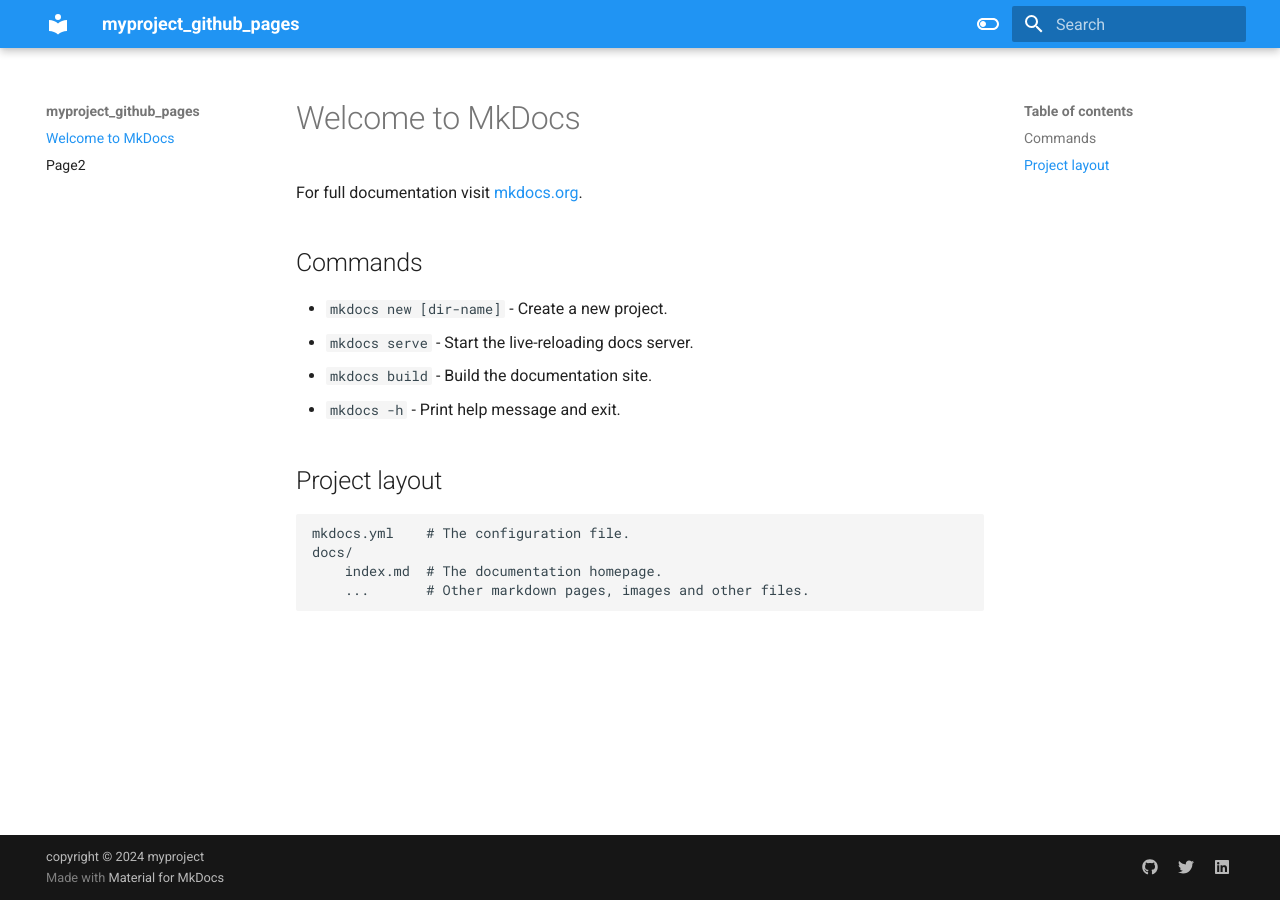
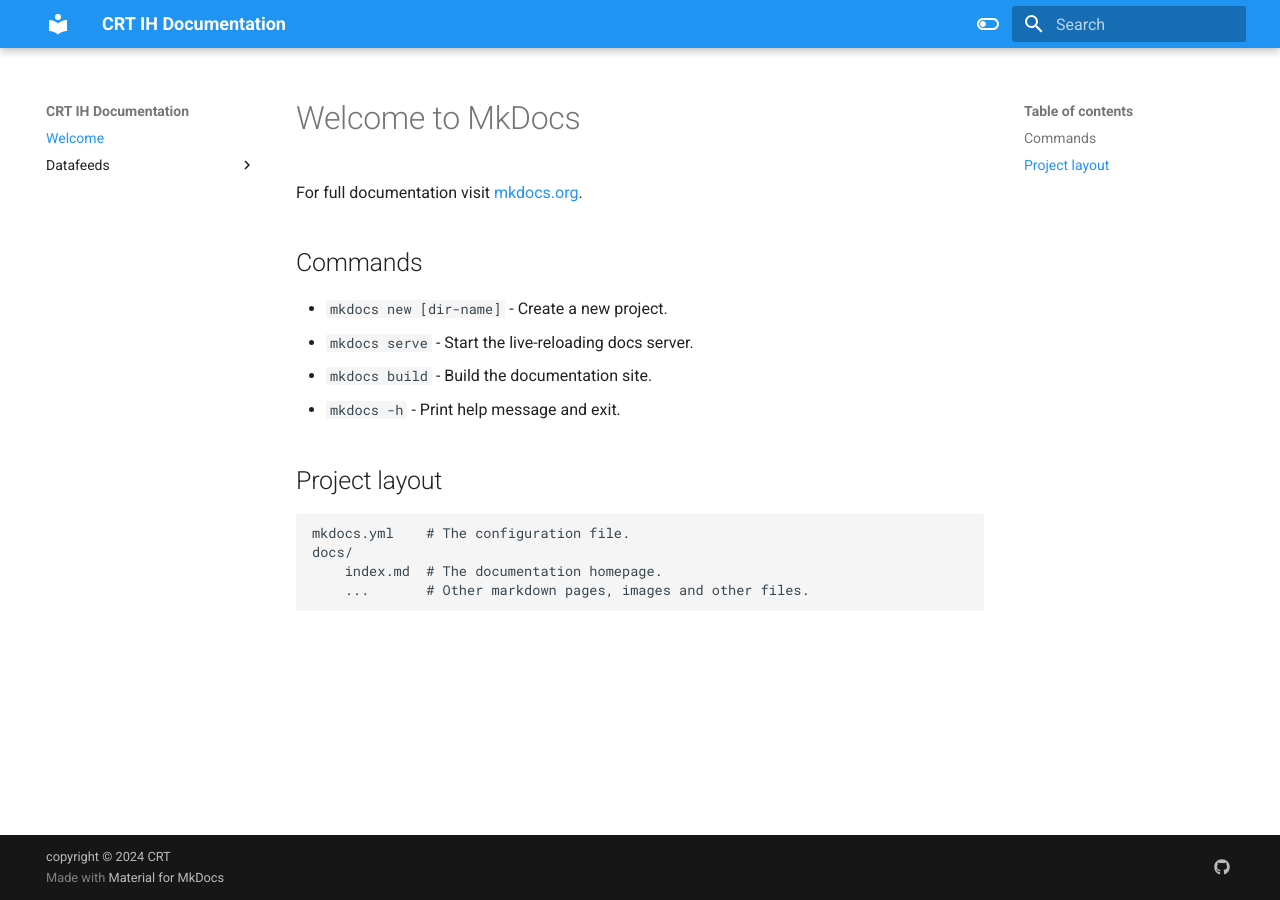
Before and after one commit to ch-aditya1988/github_pages_mkdocs, an MkDocs documentation site: the page built from docs/index.md, in a window 1280 px wide. Built offline with MkDocs 1.6.1 and Material for MkDocs 9.7.7, drawn with Linux system fonts in a browser that asks for light colours.

Commit message:
update docs

```diff
--- a/mkdocs.yml
+++ b/mkdocs.yml
@@ -1,4 +1,4 @@
-site_name: myproject_github_pages
+site_name: CRT IH Documentation
 markdown_extensions:
   - pymdownx.highlight:
       anchor_linenums: true
@@ -33,16 +33,18 @@ font:
   code: Roboto Mono
 #favicon: assests/logo.png
 
+nav:
+   - Welcome: index.md
+   - Datafeeds:
+     - evergiving: datafeeds/evergiving.md
+     - sugarcrm: datafeeds/sugarcrm.md
+     - assemble: datafeeds/assemble.md
+
 extra:
   social:
     - icon: fontawesome/brands/github
       link: https://google.com
-    - icon: fontawesome/brands/twitter
-      link: https://google.com
-    - icon: fontawesome/brands/linkedin
-      link: https://google.com
-
 
 
 copyright:
-  copyright &copy; 2024 myproject
+  copyright &copy; 2024 CRT
```
Also changed, not shown: docs/datafeeds/assemble.md (added, +1 -0 lines), docs/datafeeds/evergiving.md (added, +1 -0 lines), docs/datafeeds/sugarcrm.md (added, +1 -0 lines).
